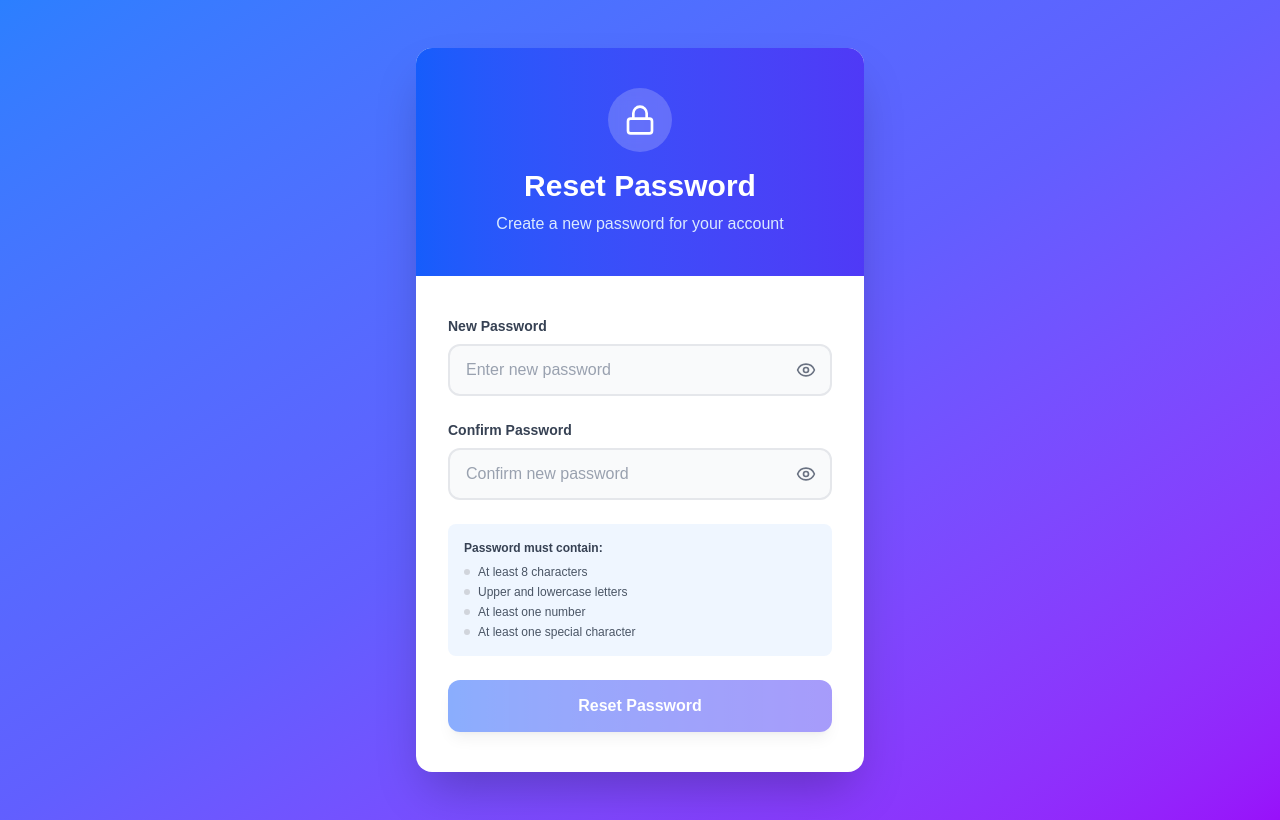
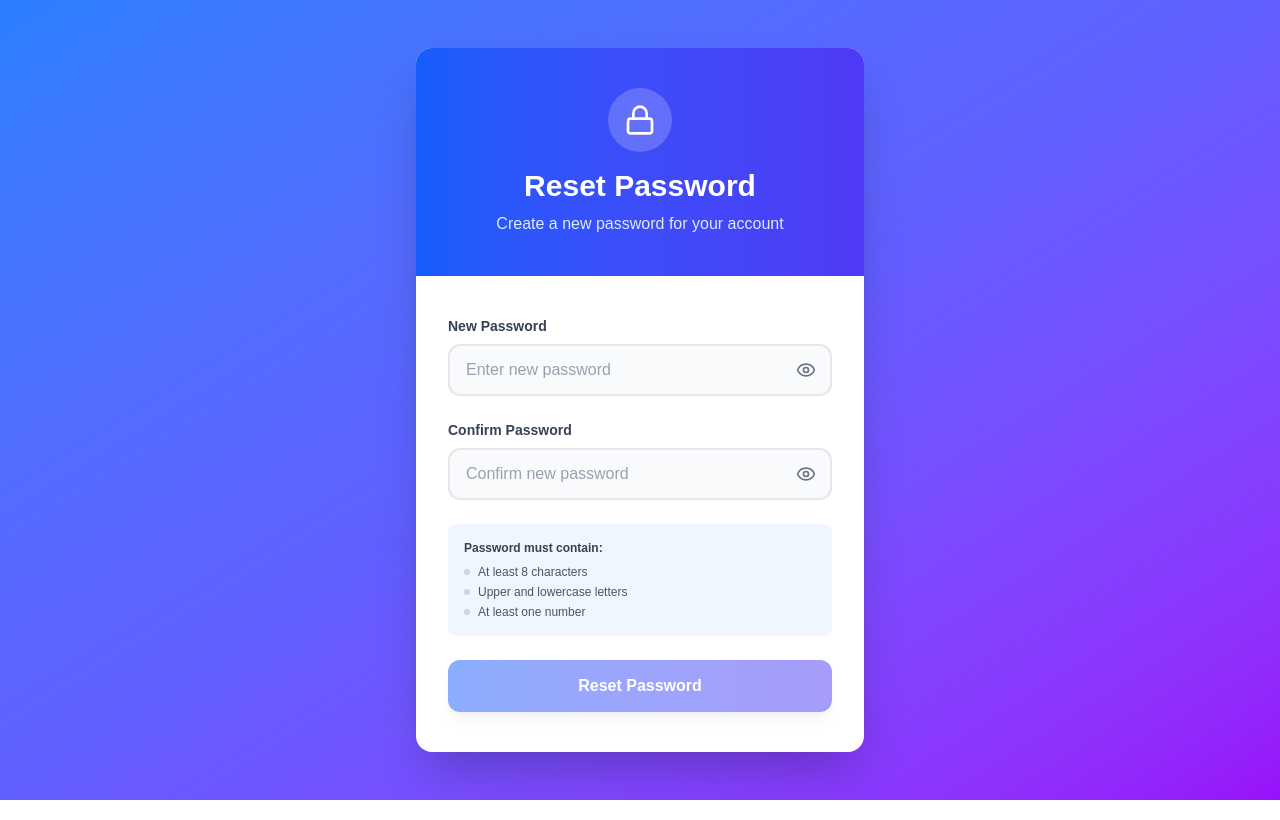
Before and after one commit to AldrinMedina/medicine-inventory, a Next.js app: page /reset_password in a window 1280 px wide. Built offline with nearby package versions, Linux system fonts and the light colour scheme; no server answers.

Commit message:
Disable special character check in password reset
Comment out special character requirement in password validation.

```diff
--- a/src/app/reset_password/page.js
+++ b/src/app/reset_password/page.js
@@ -206,10 +206,10 @@
                         <div className={`h-1.5 w-1.5 rounded-full ${/\d/.test(password) ? 'bg-green-500' : 'bg-gray-300'}`} />
                         At least one number
                       </li>
-                      <li className="flex items-center gap-2">
+                      {/*<li className="flex items-center gap-2">
                         <div className={`h-1.5 w-1.5 rounded-full ${/[^a-zA-Z0-9]/.test(password) ? 'bg-green-500' : 'bg-gray-300'}`} />
                         At least one special character
-                      </li>
+                      </li>*/}
                     </ul>
                   </div>
 
```
